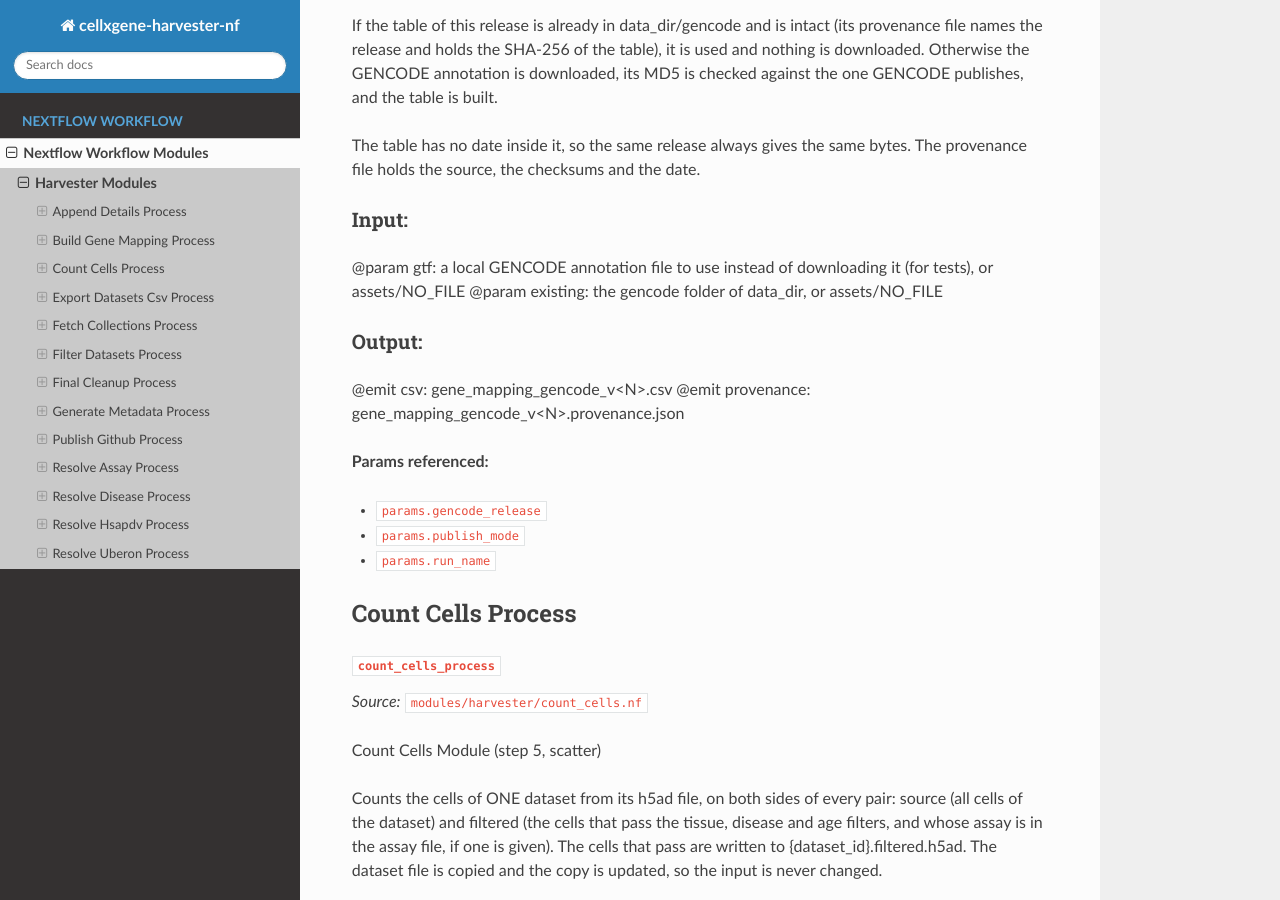
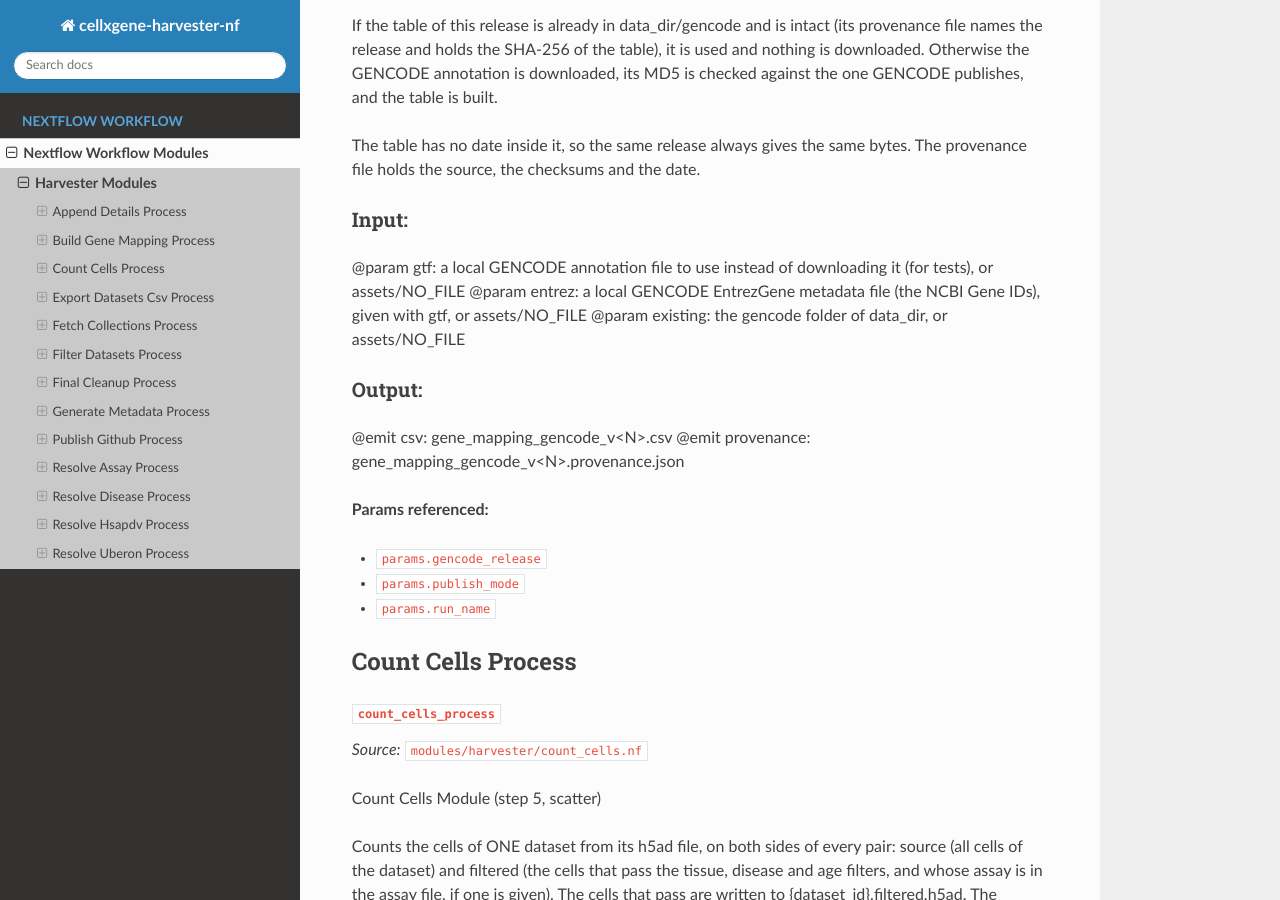
Before and after one commit to NIH-NLM/cellxgene-harvester-nf, a Sphinx documentation site: the page built from docs/source/nextflow/harvester_modules.rst, in a window 1280 px wide and 900 px high, scrolled down 1504 px. Built offline with Sphinx 7.4.7 and the Read the Docs theme 3.1.0, drawn with Linux system fonts in a browser that asks for light colours.

Commit message:
download 2 files entrez-id mapping for ncbi

```diff
--- a/docs/source/nextflow/harvester_modules.rst
+++ b/docs/source/nextflow/harvester_modules.rst
@@ -80,6 +80,7 @@ The provenance file holds the source, the checksums and the date.
 Input:
 ~~~~~~
 @param gtf: a local GENCODE annotation file to use instead of downloading it (for tests), or assets/NO_FILE
+@param entrez: a local GENCODE EntrezGene metadata file (the NCBI Gene IDs), given with gtf, or assets/NO_FILE
 @param existing: the gencode folder of data_dir, or assets/NO_FILE
 
 
```
Also changed, not shown: README.md (+1 -0 lines), 6 other files.
